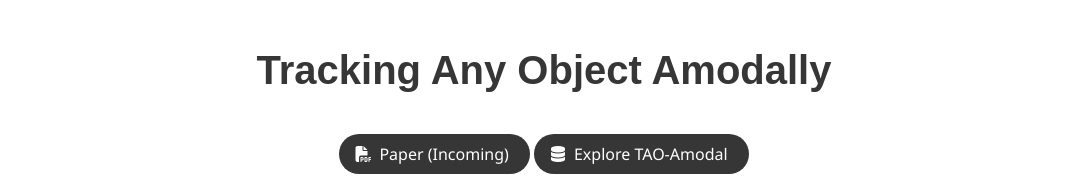
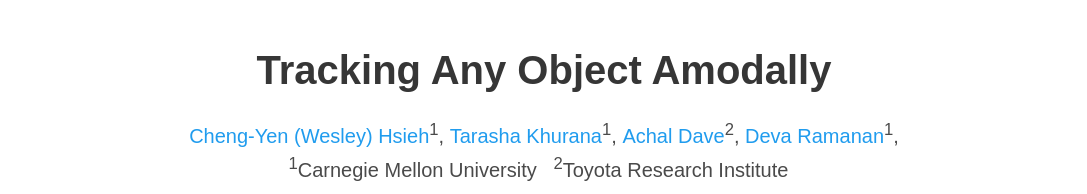
Before and after one commit to tao-amodal/tao-amodal.github.io, a plain HTML site: page index.html in a window 1280 px wide. Shown: the top 194 px of the page, without its empty margins (96-1183 px from the left). Drawn offline with Linux system fonts and the light colour scheme; a script that the page names is missing; some icons are missing; a web font is replaced by a local one.

Commit message:
TAO-Amodal

```diff
--- a/index.html
+++ b/index.html
@@ -55,26 +55,23 @@
           <div class="column has-text-centered">
             <h1 class="title is-2 publication-title">Tracking Any Object Amodally</h1>
             <div class="is-size-5 publication-authors">
+              <span class="author-block">
+                <a href="https://WesleyHsieh0806.github.io/">Cheng-Yen (Wesley) Hsieh</a><sup>1</sup>, </span>
+              <span class="author-block">
+                <a href="https://www.cs.cmu.edu/~tkhurana/">Tarasha Khurana</a><sup>1</sup>, </span>
+              <span class="author-block">
+                <a href="https://www.achaldave.com/">Achal Dave</a><sup>2</sup>, </span>
+              <span class="author-block">
+                <a href="https://www.cs.cmu.edu/~deva/">Deva Ramanan</a><sup>1</sup>, </span><br>
               <!-- <span class="author-block">
-                <a href="https://qianqianwang68.github.io/">Qianqian Wang</a><sup>1,2</sup>, </span> -->
-              <!-- <span class="author-block">
-                <a href="https://yuyuchang.github.io/">Yen-Yu Chang</a><sup>1</sup>, </span>
-              <span class="author-block">
-                <a href="https://www.cs.cornell.edu/~ruojin/">Ruojin Cai</a><sup>1</sup>, </span>
-              <span class="author-block">
-                <a href="https://www.cs.cornell.edu/~zl548/">Zhengqi Li</a><sup>2</sup>, </span>
-              <span class="author-block">
-                <a href="https://www.cs.cornell.edu/~bharathh/">Bharath Hariharan</a><sup>1</sup>, </span><br>
-              <span class="author-block">
                 <a href="https://holynski.org/">Aleksander Holynski</a><sup>2,3</sup>, </span>
               <span class="author-block">
-                <a href="https://www.cs.cornell.edu/~snavely/">Noah Snavely</a><sup>1,2</sup> </span> -->
+                <a href="https://www.cs.cornell.edu/~snavely/">Noah Snavely</a><sup>1,2</sup> </span>  -->
             </div>
 
             <div class="is-size-5 publication-authors">
-              <!-- <span class="author-block"><sup>1</sup>Cornell University &nbsp; </span>
-              <span class="author-block"><sup>2</sup>Google Research &nbsp; </span>
-              <span class="author-block"><sup>3</sup>UC Berkeley</span> -->
+              <span class="author-block"><sup>1</sup>Carnegie Mellon University &nbsp; </span>
+              <span class="author-block"><sup>2</sup>Toyota Research Institute &nbsp; </span>
 
             </div>
             <!-- <h1 style="font-size:24px">ICCV 2023 (<b>Oral, Best Student Paper</b>)</h1> -->
@@ -557,7 +554,7 @@
     <section class="section" id="Acknowledgements">
       <div class="container is-max-desktop content">
         <h2 class="title is-3">Acknowledgements</h2>
-        Incoming due to anonymity.
+        Incoming...
       </div>
     </section>
 
```
